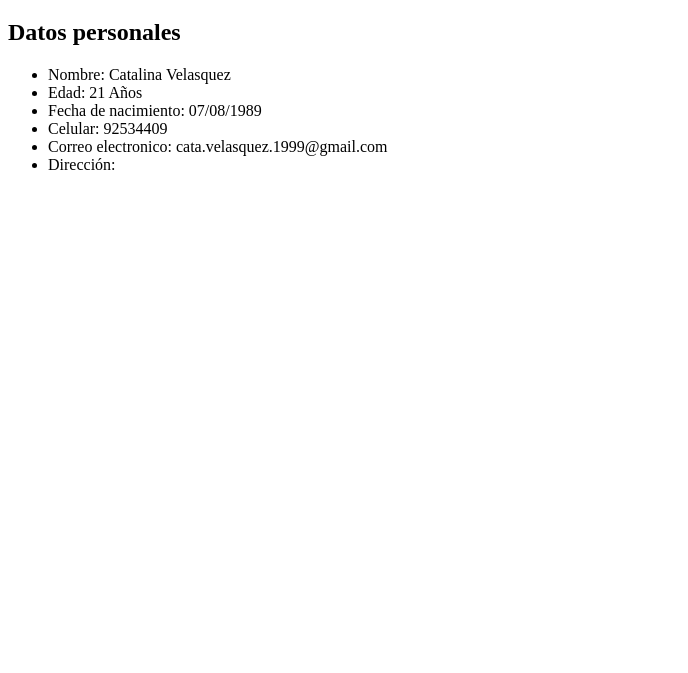
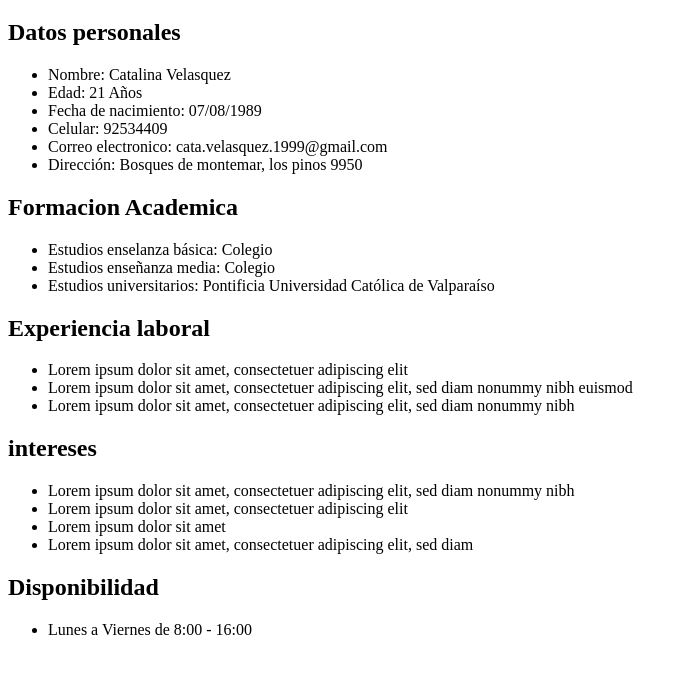
Before and after one commit to catalinavelasquez/Tarea-1.2, a plain HTML site: page index.html in a window 1280 px wide. Shown: the part 61-734 px from the top of the page, without its empty margins (0-688 px from the left). Drawn offline with Linux system fonts and the light colour scheme.

Commit message:
Add files via upload

```diff
--- a/index.html
+++ b/index.html
@@ -8,15 +8,46 @@
 <body>
     <h1>Currículum Vitae</h1>
     <section class="informacion personal">
-        <h2>Datos personales</h2>
+        <h1>Datos personales</h1>
         <ul>
             <li>Nombre: Catalina Velasquez</li>
             <li>Edad: 21 Años</li>
             <li>Fecha de nacimiento: 07/08/1989</li>
             <li>Celular: 92534409</li>
             <li>Correo electronico: cata.velasquez.1999@gmail.com</li>
-            <li>Dirección:</li>
-
+            <li>Dirección: Bosques de montemar, los pinos 9950</li>
         </ul>
+    </section>
+    <section class="Formacion academica">
+        <h1>Formacion Academica</h1>
+        <ul>
+            <li>Estudios enselanza básica: Colegio</li>
+            <li>Estudios enseñanza media: Colegio</li>
+            <li>Estudios universitarios: Pontificia Universidad Católica de Valparaíso</li>
+        </ul>
+    </section>
+    <section class="Experiencia laboral">
+        <h1>Experiencia laboral</h1>
+        <ul>
+            <li>Lorem ipsum dolor sit amet, consectetuer adipiscing elit</li>
+            <li>Lorem ipsum dolor sit amet, consectetuer adipiscing elit, sed diam nonummy nibh euismod</li>
+            <li>Lorem ipsum dolor sit amet, consectetuer adipiscing elit, sed diam nonummy nibh</li>
+        </ul>
+    </section>
+    <section class="intereses">
+        <h1> intereses</h1>
+        <ul>
+            <li>Lorem ipsum dolor sit amet, consectetuer adipiscing elit, sed diam nonummy nibh</li>
+            <li>Lorem ipsum dolor sit amet, consectetuer adipiscing elit</li>
+            <li>Lorem ipsum dolor sit amet</li>
+            <li>Lorem ipsum dolor sit amet, consectetuer adipiscing elit, sed diam</li>
+        </ul>
+    </section>
+    <section class="Horario">
+        <h1>Disponibilidad</h1>
+        <ul>
+            <li>Lunes a Viernes de 8:00 - 16:00</li>
+        </ul>
+    </section>
 </body>
 </html>
```
